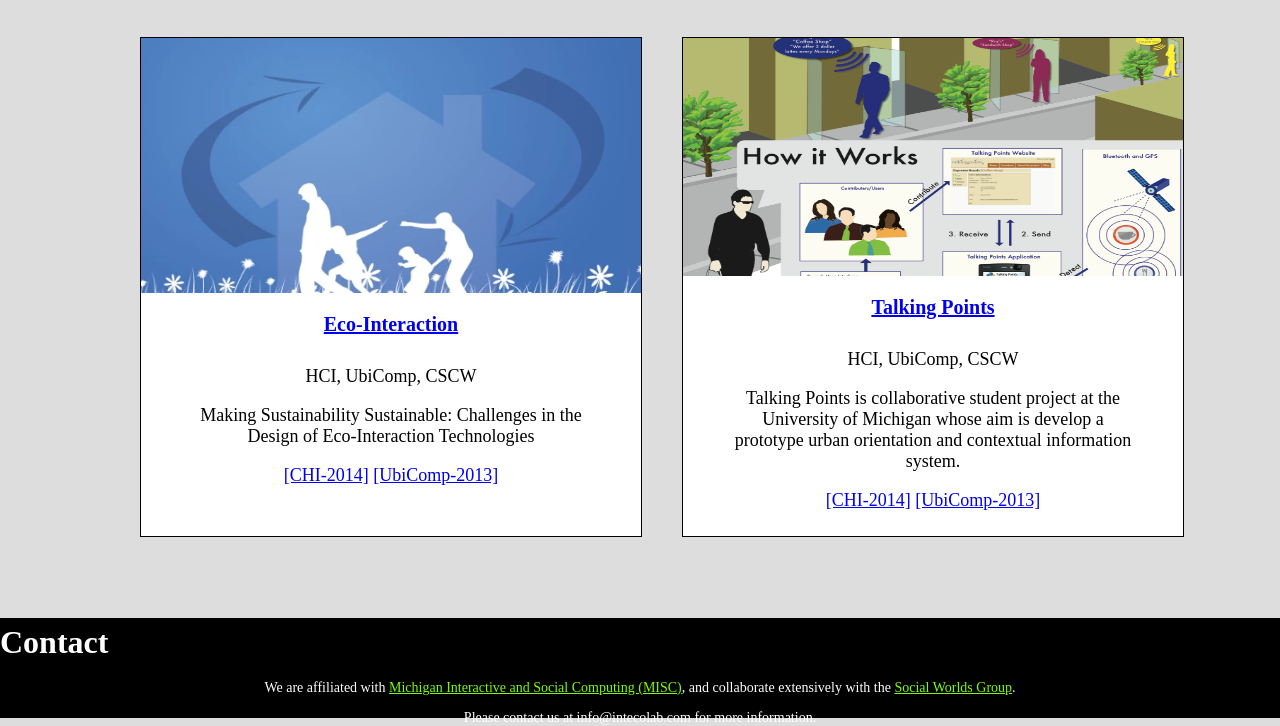
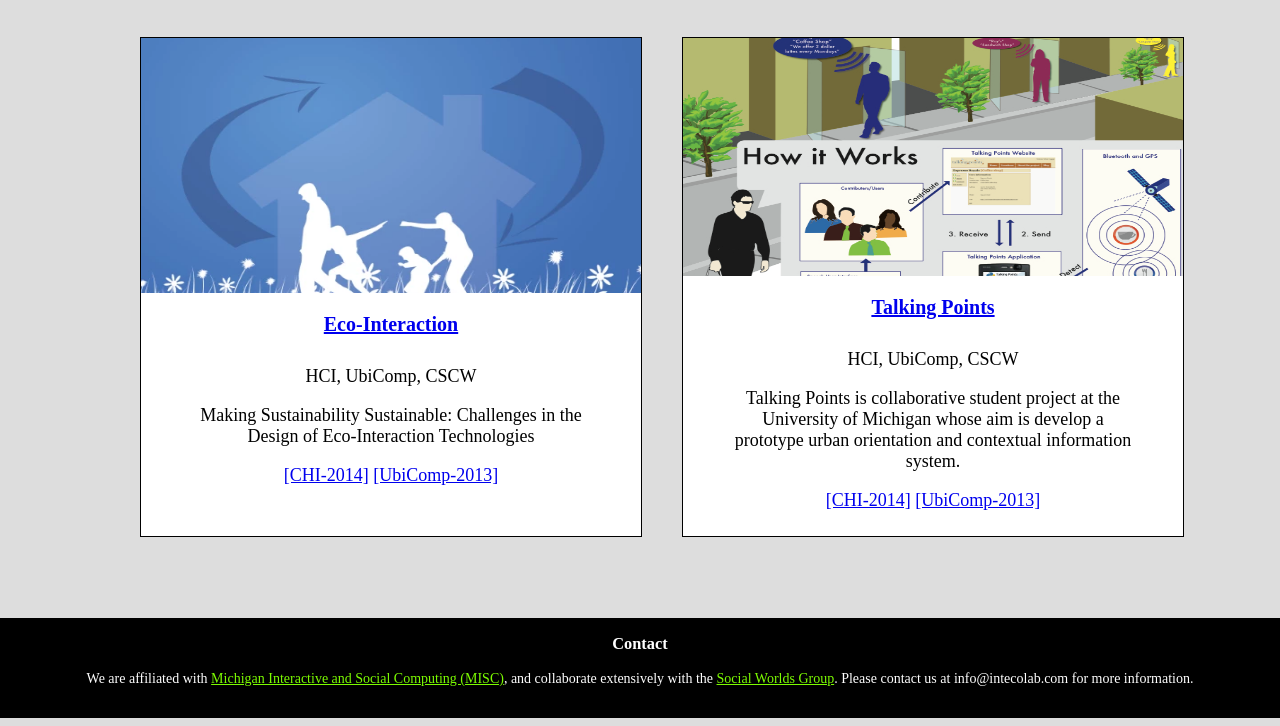
Before and after one commit to colton199/339-team-project, a plain HTML site: page projects.html in a window 1280 px wide. Shown: the part 1252-1978 px from the top of the page. Drawn offline with Linux system fonts and the light colour scheme.

Commit message:
Update projects.html

```diff
--- a/projects.html
+++ b/projects.html
@@ -135,7 +135,9 @@
         <a href="http://mwnewman.people.si.umich.edu/pubs/chi2014-makingsustainable.pdf">[CHI-2014]</a> <a href="http://www.intecolab.com/files/yang2013.pdf">[UbiComp-2013]</a>
     </div>
     <footer>
-      <h2>Contact</h2>
-      <p>We are affiliated with <a href="http://www.intecolab.com/misc.si.umich.edu">Michigan Interactive and Social Computing (MISC)</a>, and collaborate extensively with the <a href="http://socialworldsresearch.org/">Social Worlds Group</a>.</p>
-      <p>Please contact us at info@intecolab.com for more information.</p>
+        <h3>Contact</h3>
+         <p>We are affiliated with <a href="http://www.intecolab.com/misc.si.umich.edu">Michigan Interactive and
+                    Social Computing (MISC)</a>, and collaborate extensively with the <a
+                    href="http://socialworldsresearch.org/">Social Worlds Group</a>. Please contact us at info@intecolab.com for more information.</p>
     </footer>
+    </html>
```
